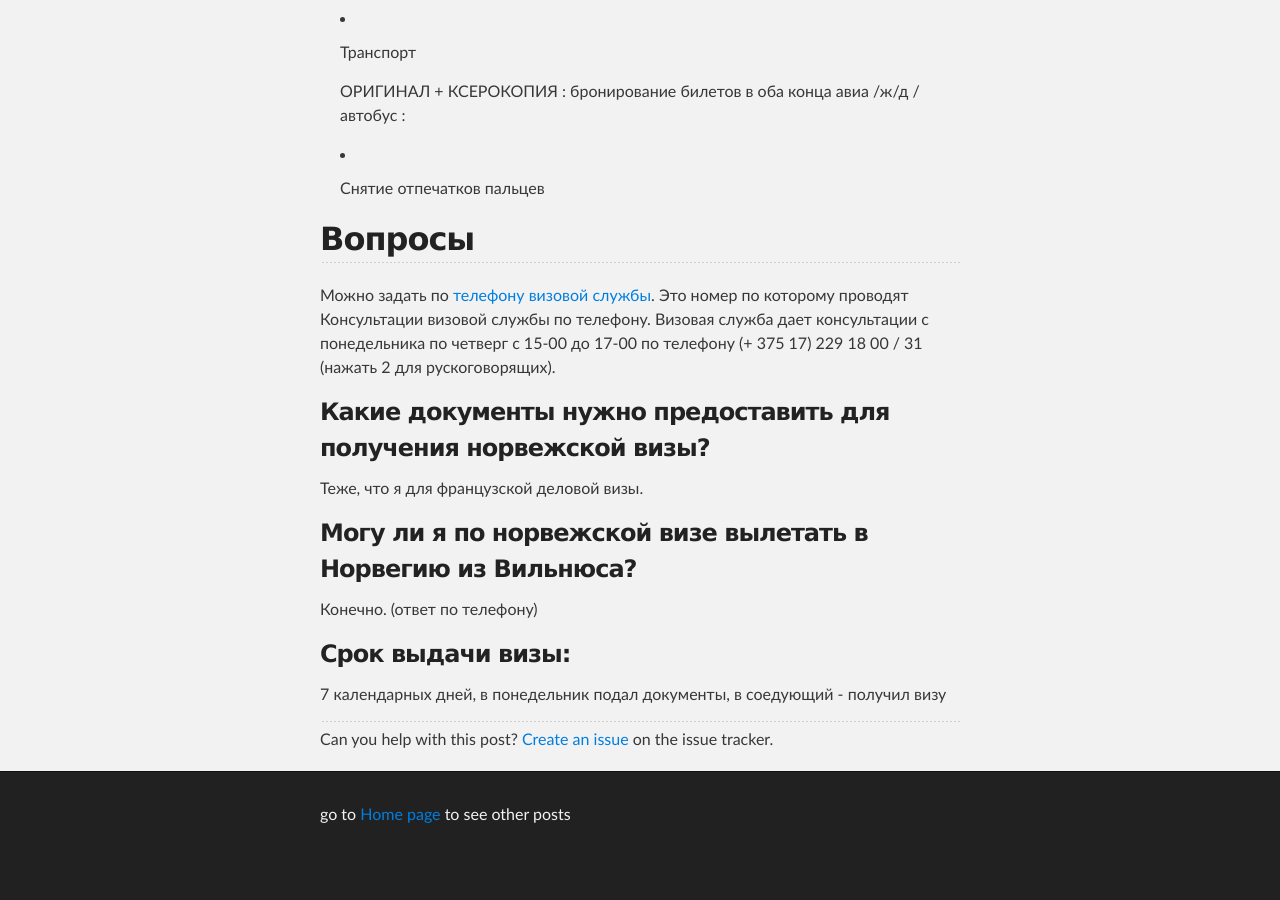
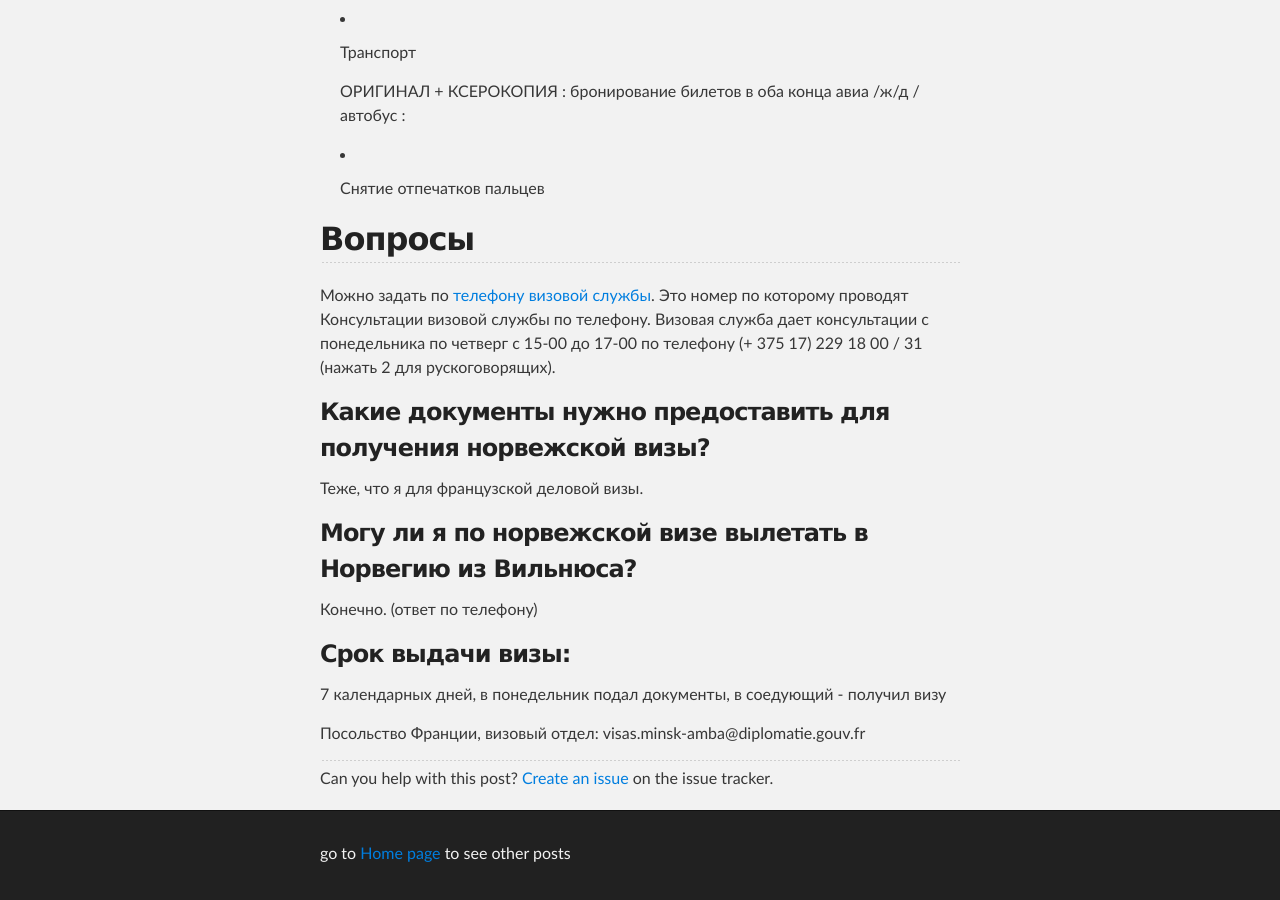
Before and after one commit to irnc/irnc.github.com, a Jekyll site: the page built from _posts/personal/2012-11-03-norwegian-visa.md, in a window 1280 px wide and 900 px high, scrolled down 1804 px. Built offline with Jekyll 4.4.1, drawn with Linux system fonts in a browser that asks for light colours; before the commit the page ends 2665 px from its top, so only the background shows below that.

Commit message:
Added email for French embassy in Minsk

```diff
--- a/_posts/personal/2012-11-03-norwegian-visa.md
+++ b/_posts/personal/2012-11-03-norwegian-visa.md
@@ -74,3 +74,5 @@ title: Получение норвежской визы с целью делов
 7 календарных дней, в понедельник подал документы, в соедующий - получил визу
 
 [visa-tel]: http://www.ambafrance-by.org/Телефон-визовой
+
+Посольство Франции, визовый отдел: visas.minsk-amba@diplomatie.gouv.fr
```
